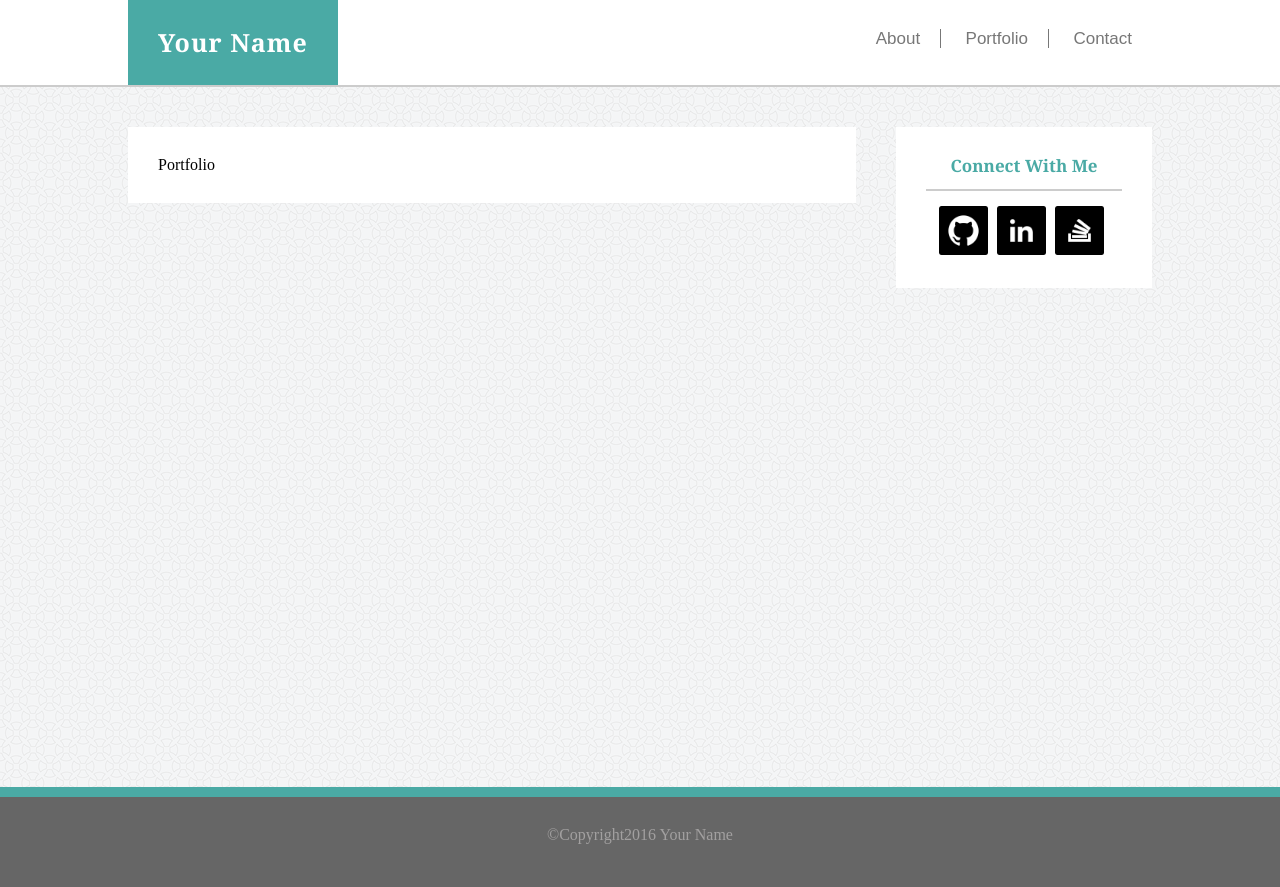
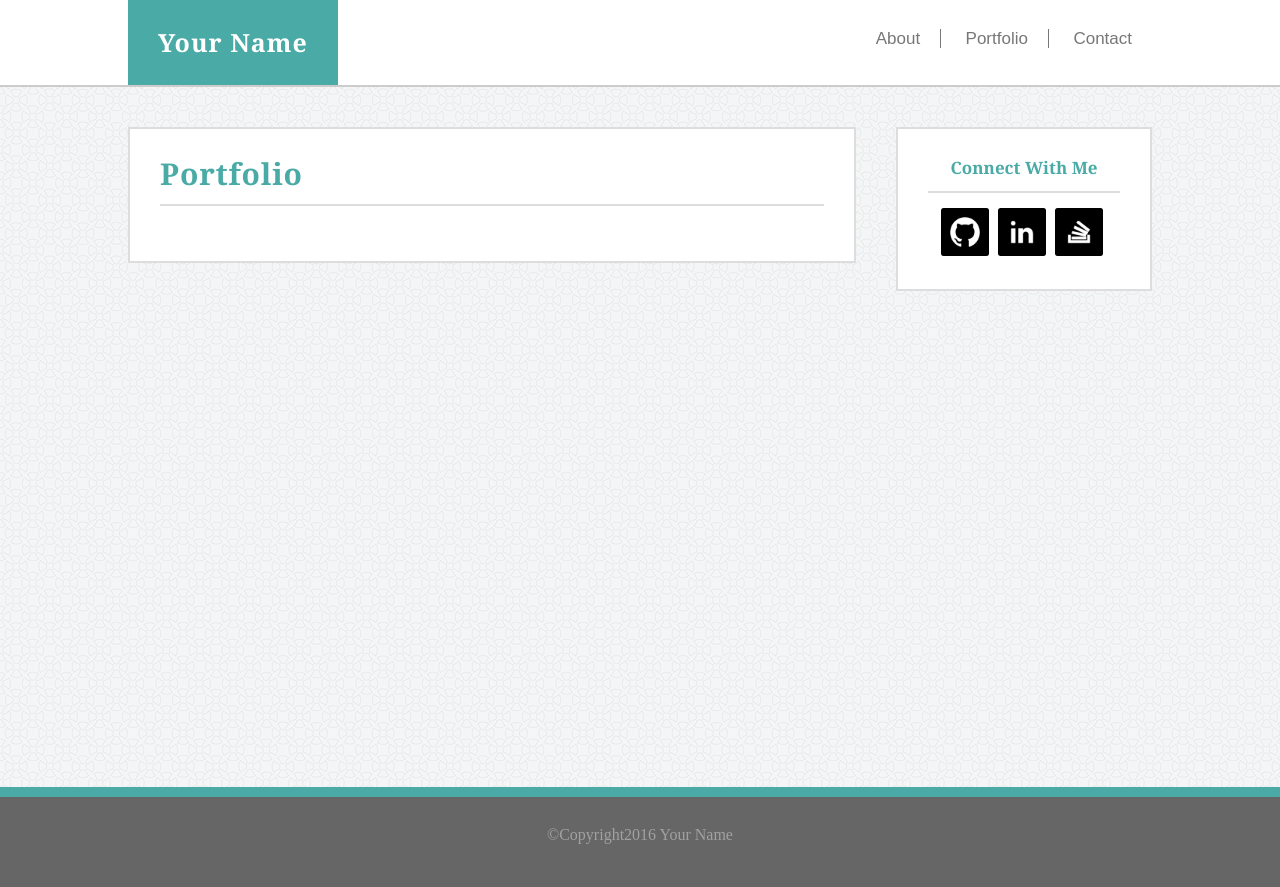
Before and after one commit to jazmin10/code_practice_hw1, a plain HTML site: page portfolio.html in a window 1280 px wide. Drawn offline with Linux system fonts and the light colour scheme.

Commit message:
Styled content information headers: About Me, Portfolio, Contact

```diff
--- a/assets/css/style.css
+++ b/assets/css/style.css
@@ -125,6 +125,7 @@ footer {
 #portfolio-content, #connect-links {
 	background: #fff;
 	padding: 30px;
+	border: 2px solid #ddd;
 
 }
 
@@ -139,7 +140,7 @@ footer {
 	font-size: 17px;
 	text-align: center;
 	padding-bottom: 15px;
-	border-bottom: 2px solid #ccc;
+	border-bottom: 2px solid #ddd;
 	margin: 0 auto;
 	margin-bottom: 15px;
 }
@@ -157,3 +158,16 @@ footer {
 #connect-links img {
 	width: 25%;
 }
+
+/* General Heading Styling for Contact,
+Portfolio, and About Me */
+
+h2.heading-font {
+	color: #4aaaa5;
+	font-weight: bold;
+	font-size: 30px;
+	letter-spacing: 0.8px;
+	padding-bottom: 15px;
+	border-bottom: 2px solid #ddd;
+	margin-bottom: 25px;
+}
--- a/portfolio.html
+++ b/portfolio.html
@@ -14,24 +14,32 @@
 	<!-- NAVBAR -->
 	<nav>
 		<div class="nav-container">
+
 			<!-- Name Title-->
 			<div class="nav-name heading-font">
 				Your Name
 			</div>
+
 			<!-- Navbar links -->
 			<div class="nav-links other-fonts">
 				<a href="./index.html" class="link-border">About</a>
 				<a href="./portfolio.html" class=link-border>Portfolio</a>
 				<a href="./contact.html">Contact</a>
 			</div>
+
 		<div>
 	</nav>
 
 	<div class="container">
 		<div class="wrapper">
+
 			<div class="content">
 				<div id="portfolio-content">
-					<h2>Portfolio</h2>
+
+					<h2 class="heading-font">
+						Portfolio
+					</h2>
+
 				</div>
 			</div>
 
@@ -56,6 +64,9 @@
 
 				</div>
 			</div>
+
+			<div class="footer-purposes"></div>
+
 		</div>
 	</div>
 
```
Also changed, not shown: contact.html (+11 -2 lines), index.html (+9 -3 lines).
